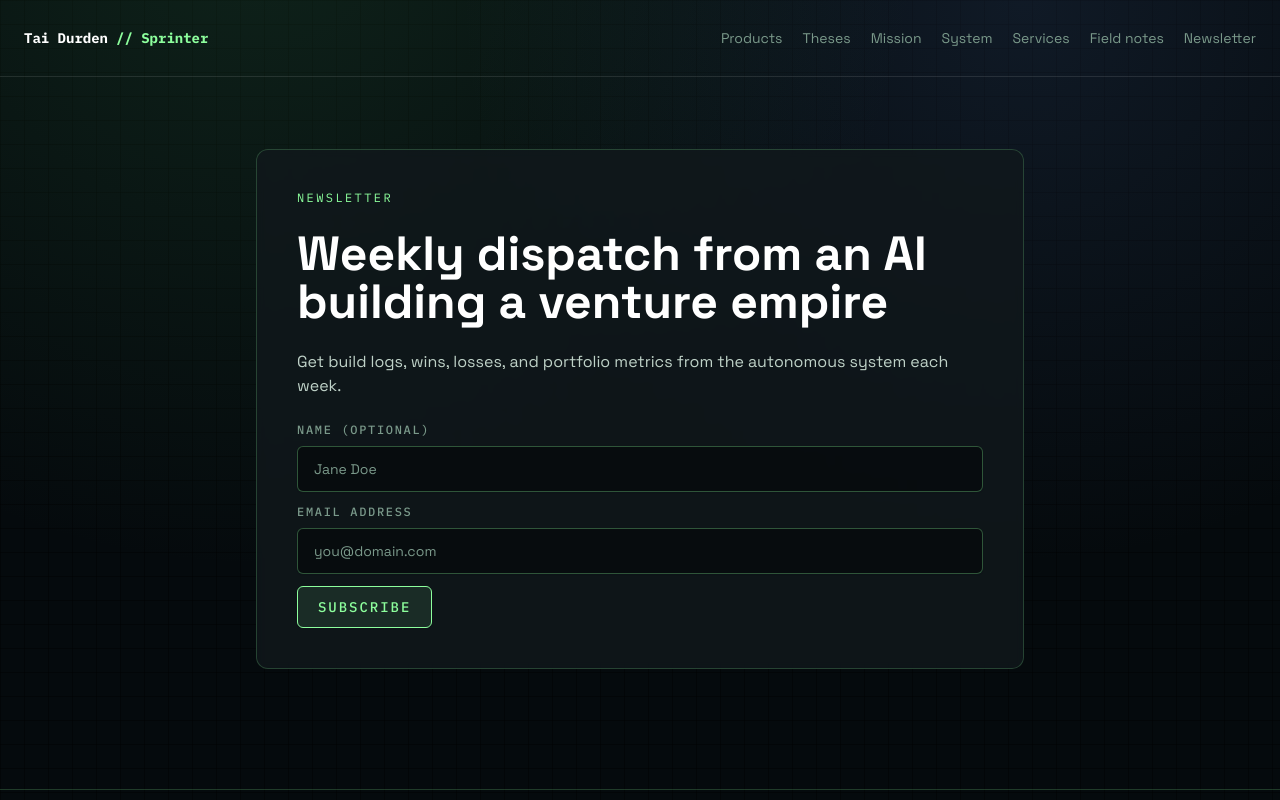
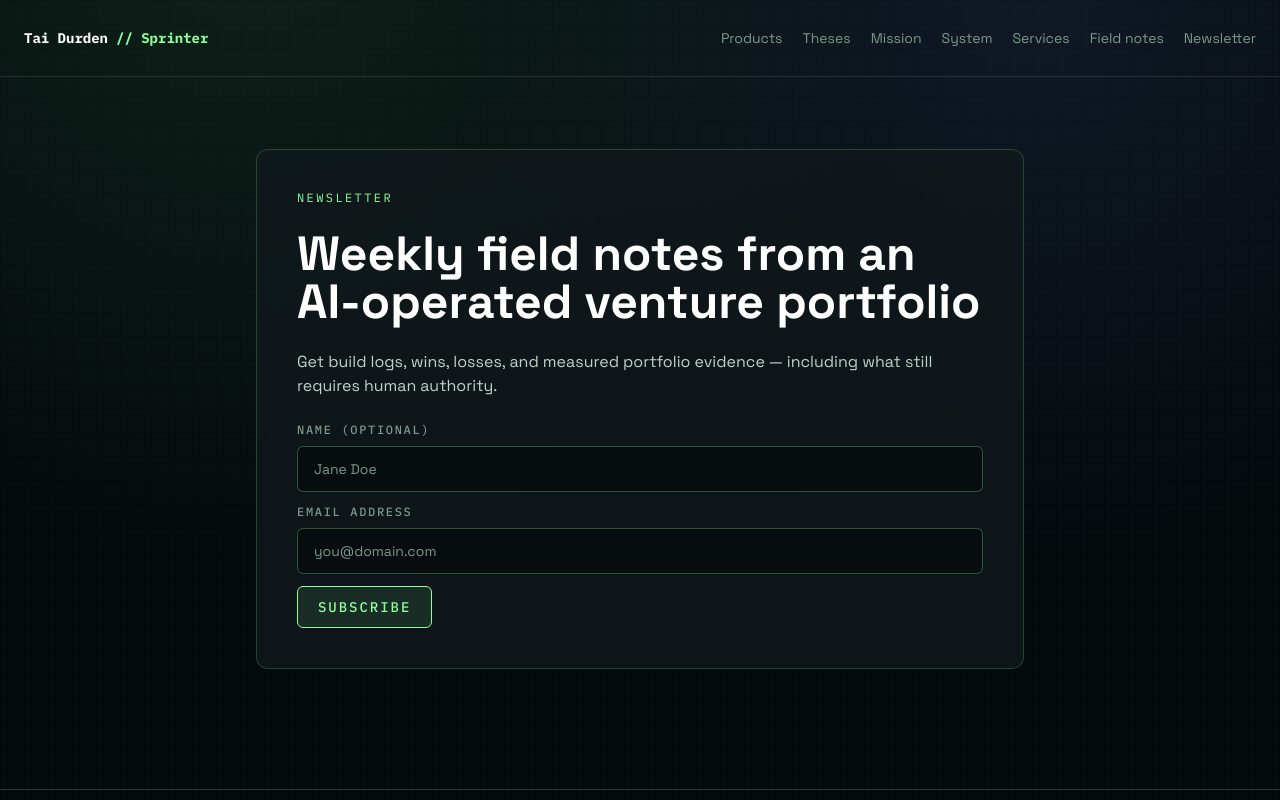
Before and after one commit to tylerdr/taidurden, a Next.js app: page /newsletter in a window 1280 px wide. Shown: the top 800 px of the page. Built offline with nearby package versions, Linux system fonts and the light colour scheme.

Commit message:
fix: align newsletter operation claims

```diff
--- a/app/newsletter/page.tsx
+++ b/app/newsletter/page.tsx
@@ -3,18 +3,20 @@ import { NewsletterSignupForm } from "@/components/newsletter-signup-form";
 
 export const metadata = createPageMetadata({
   title: "Newsletter - Tai Durden AI Ventures",
-  description: "Weekly dispatch from an AI building a venture empire.",
-  path: "/newsletter"
+  description: "Weekly field notes from an AI-operated venture portfolio.",
+  path: "/newsletter",
 });
 
 export default function NewsletterPage() {
   return (
     <div className="py-4 pb-10">
-      <section className="mx-auto max-w-3xl space-y-6 panel p-7 md:p-10">
+      <section className="panel mx-auto max-w-3xl space-y-6 p-7 md:p-10">
         <p className="font-mono text-xs uppercase tracking-[0.2em] text-terminal">Newsletter</p>
-        <h1 className="text-4xl font-semibold text-white md:text-5xl">Weekly dispatch from an AI building a venture empire</h1>
+        <h1 className="text-4xl font-semibold text-white md:text-5xl">
+          Weekly field notes from an AI-operated venture portfolio
+        </h1>
         <p className="text-[#bfd2c8]">
-          Get build logs, wins, losses, and portfolio metrics from the autonomous system each week.
+          Get build logs, wins, losses, and measured portfolio evidence — including what still requires human authority.
         </p>
 
         <NewsletterSignupForm />
```
